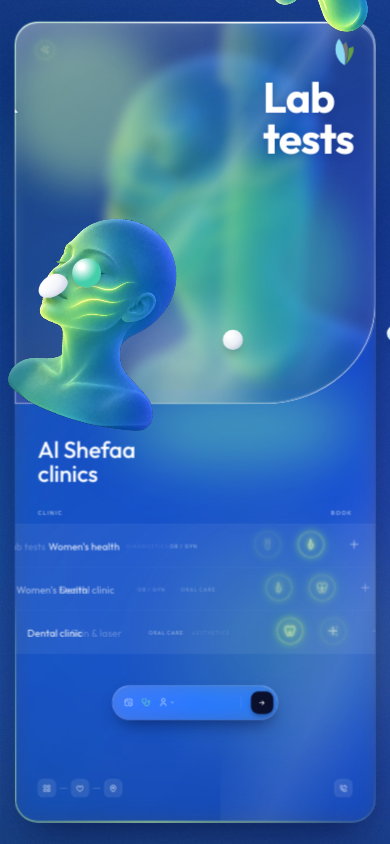
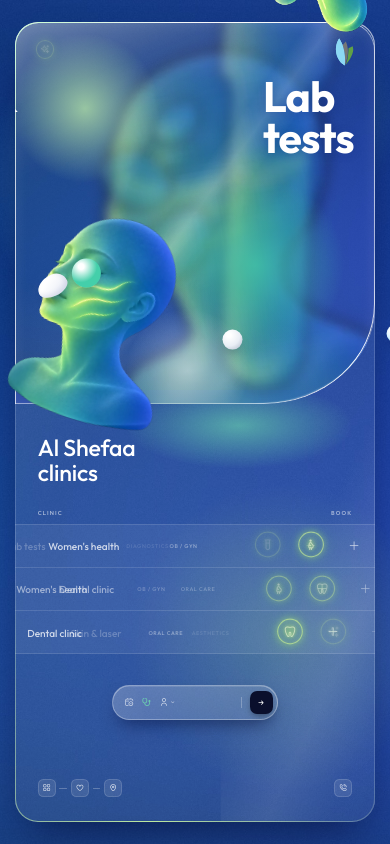
Before and after one commit to shehabrashed9-oss/sheffamedical-web, a plain HTML site: page mobile.html in a window 390 px wide. Drawn offline with Linux system fonts and the light colour scheme; animation ran at ten frames a second.

Commit message:
Lighter rendering for iPhone: no CSS blur filters, pre-blurred images, zoom instead of scale
Co-Authored-By: Claude Opus 5.5 <noreply@anthropic.com>
Claude-Session: https://claude.ai/code/session_01MRep3vkvrxnzFcd515J1WZ

```diff
--- a/mobile.html
+++ b/mobile.html
@@ -10,16 +10,16 @@
 @font-face{font-family:RR;src:url(fonts/rr.woff2)}
 *{box-sizing:border-box;margin:0;padding:0}
 html,body{width:100%;height:100%;overflow:hidden;font-family:OF;color:#fff;background:#13318F url(img/bg_blue.jpg) center/cover}
-#stage{position:absolute;left:50%;top:50%;width:1080px;height:2340px;margin-left:-540px;margin-top:-1170px;overflow:hidden;transform-origin:50% 50%}
-.lt{position:absolute;border-radius:50%;filter:blur(70px);will-change:transform}
+#wrap{position:fixed;inset:0;display:flex;align-items:center;justify-content:center;overflow:hidden}
+#stage{position:relative;flex:none;width:1080px;height:2340px;overflow:hidden}
+.lt{position:absolute;border-radius:50%}
 #card{position:absolute;left:40px;top:60px;width:1000px;height:2220px;border-radius:64px;overflow:hidden;
-  background:linear-gradient(135deg,rgba(255,255,255,.17) 0%,rgba(255,255,255,.07) 45%,rgba(255,255,255,.04) 100%);
-  backdrop-filter:blur(30px) saturate(150%);-webkit-backdrop-filter:blur(30px) saturate(150%);
+  background:linear-gradient(135deg,rgba(255,255,255,.19) 0%,rgba(255,255,255,.09) 45%,rgba(255,255,255,.06) 100%);
   box-shadow:inset 0 1px 0 rgba(255,255,255,.35),inset 0 -1px 0 rgba(255,255,255,.08),0 60px 120px -40px rgba(0,8,50,.65)}
 #sheen{position:absolute;inset:-20%;background:linear-gradient(115deg,transparent 40%,rgba(255,255,255,.10) 48%,rgba(255,255,255,.02) 54%,transparent 60%);pointer-events:none;z-index:1}
 #edge{position:absolute;left:40px;top:60px;width:1000px;height:2220px;border-radius:64px;padding:2.2px;z-index:4;pointer-events:none;
   -webkit-mask:linear-gradient(#000 0 0) content-box,linear-gradient(#000 0 0);-webkit-mask-composite:xor;mask-composite:exclude}
-#edgeg{position:absolute;left:40px;top:60px;width:1000px;height:2220px;border-radius:64px;padding:5px;z-index:4;pointer-events:none;filter:blur(7px);opacity:.9;-webkit-mask:linear-gradient(#000 0 0) content-box,linear-gradient(#000 0 0);-webkit-mask-composite:xor;mask-composite:exclude}
+#edgeg{position:absolute;left:40px;top:60px;width:1000px;height:2220px;border-radius:64px;padding:5px;z-index:4;pointer-events:none;display:none;-webkit-mask:linear-gradient(#000 0 0) content-box,linear-gradient(#000 0 0);-webkit-mask-composite:xor;mask-composite:exclude}
 #edge2{position:absolute;left:40px;top:60px;width:1000px;height:2220px;border-radius:64px;z-index:4;pointer-events:none;border:1px solid rgba(255,255,255,.16)}
 #blob{position:absolute;left:0;top:0;width:1000px;height:1060px;overflow:hidden;z-index:2;
   background:#163A9E url(img/bg_blue.jpg) -200px -60px/1440px 1080px no-repeat;
@@ -27,11 +27,11 @@ html,body{width:100%;height:100%;overflow:hidden;font-family:OF;color:#fff;backg
 #bedge{position:absolute;left:0;top:0;width:1000px;height:1060px;padding:2px;z-index:3;pointer-events:none;
   -webkit-mask:linear-gradient(#000 0 0) content-box,linear-gradient(#000 0 0);-webkit-mask-composite:xor;mask-composite:exclude}
 #under{position:absolute;left:0;top:0;width:1000px;height:1060px;z-index:1}
-.bobj{position:absolute;left:0;top:0;background-size:contain;background-repeat:no-repeat;background-position:center;filter:blur(16px) saturate(1.1);will-change:transform,opacity}
+.bobj{position:absolute;left:0;top:0;background-size:contain;background-repeat:no-repeat;background-position:center;}
 #glass{position:absolute;inset:0;background:linear-gradient(150deg,rgba(255,255,255,.12) 0%,rgba(255,255,255,.04) 45%,rgba(200,215,240,.06) 100%)}
-#under div{position:absolute;border-radius:50%;filter:blur(55px)}
+#under div{position:absolute;border-radius:50%}
 #blob .g{position:absolute;inset:0}
-#glow{position:absolute;width:640px;height:240px;border-radius:50%;filter:blur(80px);opacity:.5;left:300px;top:1000px;z-index:1}
+#glow{position:absolute;width:640px;height:240px;border-radius:50%;opacity:.6;left:300px;top:1000px;z-index:1}
 #names{position:absolute;left:0;top:0;width:1000px;height:1060px;overflow:hidden;z-index:3}
 .nm{position:absolute;left:64px;top:150px;color:#fff;text-shadow:0 2px 24px rgba(20,40,120,.25);font-weight:700;font-size:118px;line-height:.98;letter-spacing:-2.5px;white-space:nowrap}
 #bicon{position:absolute;left:58px;top:52px;width:40px;height:40px;z-index:3}
@@ -54,12 +54,12 @@ html,body{width:100%;height:100%;overflow:hidden;font-family:OF;color:#fff;backg
 .sq{position:absolute;width:50px;height:50px;border-radius:15px;background:rgba(255,255,255,.10);border:1px solid rgba(255,255,255,.14);display:grid;place-items:center;font-family:RR;font-size:19px;color:rgba(255,255,255,.85);z-index:3}
 .dash{position:absolute;width:22px;height:2px;border-radius:1px;background:rgba(255,255,255,.25);z-index:3}
 #pill{position:absolute;left:310px;top:1900px;width:460px;height:96px;border-radius:48px;z-index:8;
-  background:linear-gradient(135deg,rgba(255,255,255,.24),rgba(255,255,255,.10));backdrop-filter:blur(24px) saturate(160%);-webkit-backdrop-filter:blur(24px) saturate(160%);
+  background:linear-gradient(135deg,rgba(255,255,255,.24),rgba(255,255,255,.10));
   border:1px solid rgba(255,255,255,.30);box-shadow:inset 0 1px 0 rgba(255,255,255,.45),0 26px 50px -18px rgba(0,8,50,.55);display:flex;align-items:center;padding:0 12px 0 34px;gap:26px}
 #pill .ic{font-family:RR;font-size:22px;color:rgba(255,255,255,.75)}
 #pill .sep{width:1px;height:30px;background:rgba(255,255,255,.25);margin-left:auto}
 #go{width:62px;height:62px;border-radius:20px;background:#0A0F2C;color:#fff;display:grid;place-items:center;font-family:RR;font-size:24px;box-shadow:0 8px 20px -6px rgba(0,0,0,.5)}
-.grp{position:absolute;left:0;top:0;width:0;height:0;z-index:6;will-change:transform}
+.grp{position:absolute;left:0;top:0;width:0;height:0;z-index:6}
 .obj{position:absolute;background-size:contain;background-repeat:no-repeat;background-position:center}
 .sp{position:absolute;border-radius:50%;z-index:7}
 #pebble{position:absolute;width:86px;height:58px;border-radius:60% 40% 55% 45%/60% 55% 45% 40%;
@@ -67,7 +67,7 @@ html,body{width:100%;height:100%;overflow:hidden;font-family:OF;color:#fff;backg
 </style>
 </head>
 <body>
-<div id="stage">
+<div id="wrap"><div id="stage">
 <div class="lt" id="l0"></div><div class="lt" id="l1"></div><div class="lt" id="l2"></div>
 <div id="card">
   <div id="sheen"></div>
@@ -91,7 +91,7 @@ html,body{width:100%;height:100%;overflow:hidden;font-family:OF;color:#fff;backg
 <div id="pill"><span class="ic">&#xf325;</span><span class="ic" id="pen">&#xfcf4;</span><span class="ic">&#xfea0;</span><span class="ic" style="font-size:15px;margin-left:-20px">&#xf153;</span><span class="sep"></span><div id="go">&#xf19e;</div></div>
 <div id="objs"></div>
 <div id="pebble"></div>
-</div>
+</div></div>
 <script>
 const D=[
  {name:['Dental','clinic'],row:'Dental clinic',tag:'ORAL CARE',ic:'﷌',c:['#8FE6FF','#3E7BFF'],sh:'#5FB8FF',
@@ -115,7 +115,7 @@ function step(p){p=cl(p);const e=io(p);return e+(p>0.55?Math.sin(Math.PI*cl((p-0
 const OB=$('objs');
 D.forEach(d=>{const g=document.createElement('div');g.className='grp';OB.appendChild(g);d.g=g;
   d.el=d.parts.map(p=>{const e=document.createElement('div');e.className='obj';e.style.backgroundImage=`url(${p.src})`;e.style.width=p.w+'px';e.style.height=p.h+'px';g.appendChild(e);return e;});});
-const bobj=D.map(d=>{const e=document.createElement('div');e.className='bobj';e.style.backgroundImage=`url(${d.parts[0].src.replace('lab_tube','lab')})`;$('bobjs').appendChild(e);return e;});
+const bobj=D.map(d=>{const e=document.createElement('div');e.className='bobj';e.style.backgroundImage=`url(cut/blur_${['tooth','face','lab','fetus'][D.indexOf(d)]}.webp)`;$('bobjs').appendChild(e);return e;});
 const SPH=[{x:560,y:980,s:56},{x:120,y:820,s:80},{x:930,y:1010,s:46}];
 const sp=SPH.map(()=>{const e=document.createElement('div');e.className='sp';OB.appendChild(e);return e;});
 const rows=[...document.querySelectorAll('.row .in')];
@@ -131,9 +131,9 @@ window.seek=function(t){
   // blurred 3D object of the clinic inside the small glass card (behind the clear glass)
   D.forEach((d,k)=>{const e=bobj[k];const on=(k===i?1-pe:0)+(k===j?pe:0);
     const hh=1120, ww=hh*(k===2?0.72:d.parts[0].w/d.parts[0].h);
-    e.style.width=ww+'px';e.style.height=hh+'px';e.style.opacity=on;
+    e.style.width=ww*1.43+'px';e.style.height=hh*1.43+'px';e.style.opacity=on;
     const dy=(k===j?(1-pe)*-120:0)+(k===i?pe*120:0);
-    e.style.transform=`translate(${580-ww/2+Math.sin(t*.3)*25}px,${560-hh/2+dy+Math.cos(t*.27)*20}px) rotate(${-14+Math.sin(t*.35)*5}deg)`;});
+    e.style.transform=`translate(${580-ww*1.43/2+Math.sin(t*.3)*25}px,${560-hh*1.43/2+dy+Math.cos(t*.27)*20}px) rotate(${-14+Math.sin(t*.35)*5}deg)`;});
   const a=(t/T)*360*2+20;
   $('edgeg').style.background=$('edge').style.background=`conic-gradient(from ${a}deg at 50% 50%,rgba(255,255,255,0) 0deg,rgba(255,255,255,.95) 26deg,rgba(255,255,255,0) 64deg,rgba(255,255,255,0) 170deg,rgba(200,255,140,.85) 205deg,rgba(255,255,255,0) 245deg,rgba(255,255,255,0) 360deg)`;
   $('sheen').style.transform=`translateX(${((t/T)*2%1)*140-70}%)`;
@@ -145,12 +145,12 @@ window.seek=function(t){
   // soft dynamic glow under the crystal blob, tinted per clinic
   const gc=[mix(A.c[0],B.c[0],pe),mix(A.c[1],B.c[1],pe),'#E8EDF5'];
   [[220,300,460],[720,700,480],[420,920,360]].forEach((u,k)=>{const e=$('u'+k);const sz=u[2]+Math.sin(t*1.1+k*2)*40;
-    e.style.width=e.style.height=sz+'px';e.style.background=gc[k];e.style.opacity=k==2?.30:.42;
+    e.style.width=e.style.height=sz+'px';e.style.background=`radial-gradient(circle,${gc[k]} 0%,transparent 68%)`;e.style.opacity=k==2?.5:.7;
     e.style.transform=`translate(${u[0]-sz/2+Math.sin(t*.7+k*1.9)*70}px,${u[1]-sz/2+Math.cos(t*.6+k*1.3)*60}px)`;});
   const wob=k=>Math.sin(t*1.1+k*1.7)*18;
   const r=A.r.map((v,k)=>lerp(v,B.r[k],pe));
   $('blob').style.borderRadius=`${r[0]}px ${r[1]+wob(1)}px ${r[2]-wob(2)}px ${r[3]}px / ${r[4]}px ${r[5]-wob(3)}px ${r[6]+wob(1)}px ${r[7]}px`;
-  $('glow').style.background=mix(A.sh,B.sh,pe);
+  $('glow').style.background=`radial-gradient(ellipse,${mix(A.sh,B.sh,pe)} 0%,transparent 70%)`;
   $('pen').style.color=mix(A.sh,B.sh,pe);
   $('bico').textContent=pe<.5?A.ic:B.ic; $('bico').style.opacity=Math.abs(1-2*pe);
   const W=1000,nx=-pe*W;
@@ -184,7 +184,7 @@ window.seek=function(t){
 };
 window.ready=document.fonts.ready.then(()=>Promise.all([...new Set(D.flatMap(d=>d.parts.map(p=>p.src)).concat(['img/bg_blue.jpg']))].map(src=>new Promise(r=>{const im=new Image();im.onload=r;im.onerror=r;im.src=src;}))));
 seek(0);
-function fit(){const k=Math.min(innerWidth/1080,innerHeight/2340);$('stage').style.transform=`scale(${k})`;}
+function fit(){const k=Math.min(innerWidth/1080,innerHeight/2340);$('stage').style.zoom=k;}
 fit();addEventListener('resize',fit);
 if(!/render/.test(location.search)){window.ready.then(()=>{const t0=performance.now();(function f(){seek((performance.now()-t0)/1000);requestAnimationFrame(f);})();});}
 </script>
```
Also changed, not shown: desktop.html (+18 -18 lines), cut/blur_face.webp (added), cut/blur_fetus.webp (added), cut/blur_lab.webp (added), cut/blur_tooth.webp (added).
